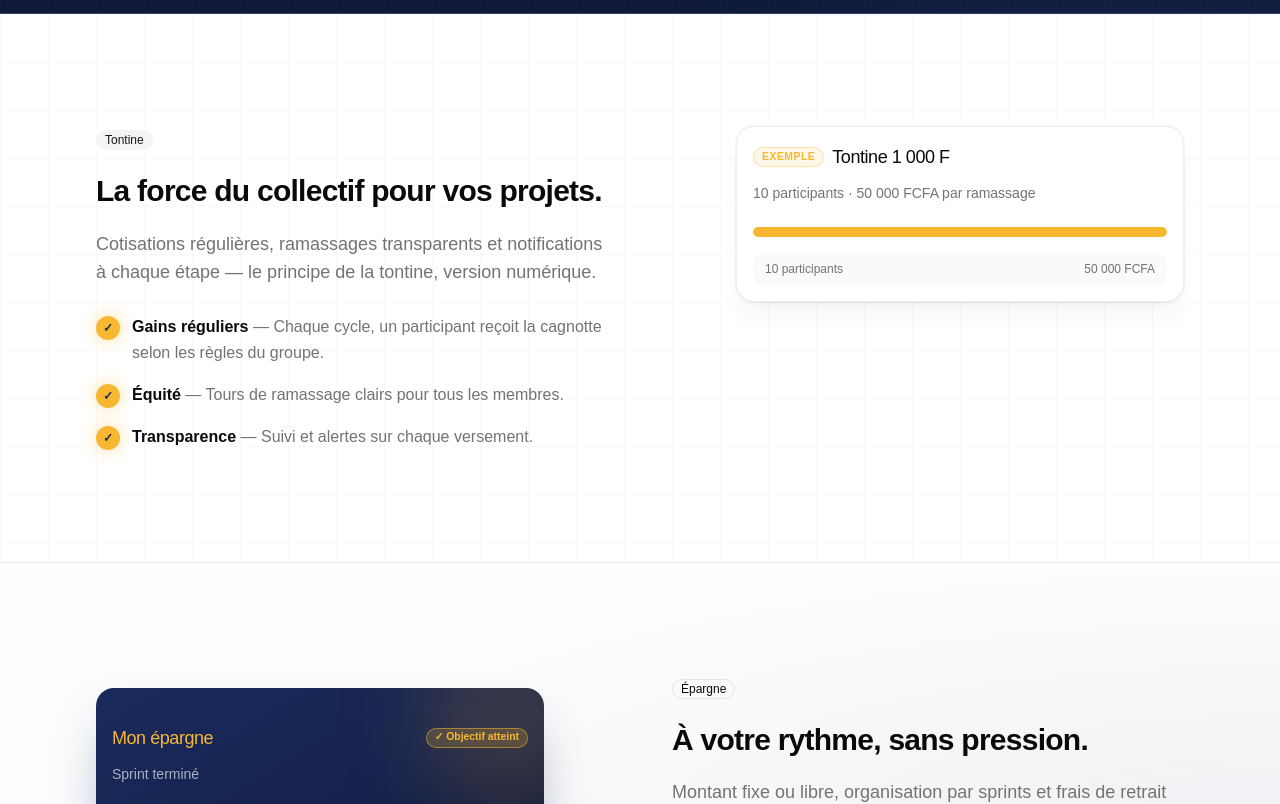
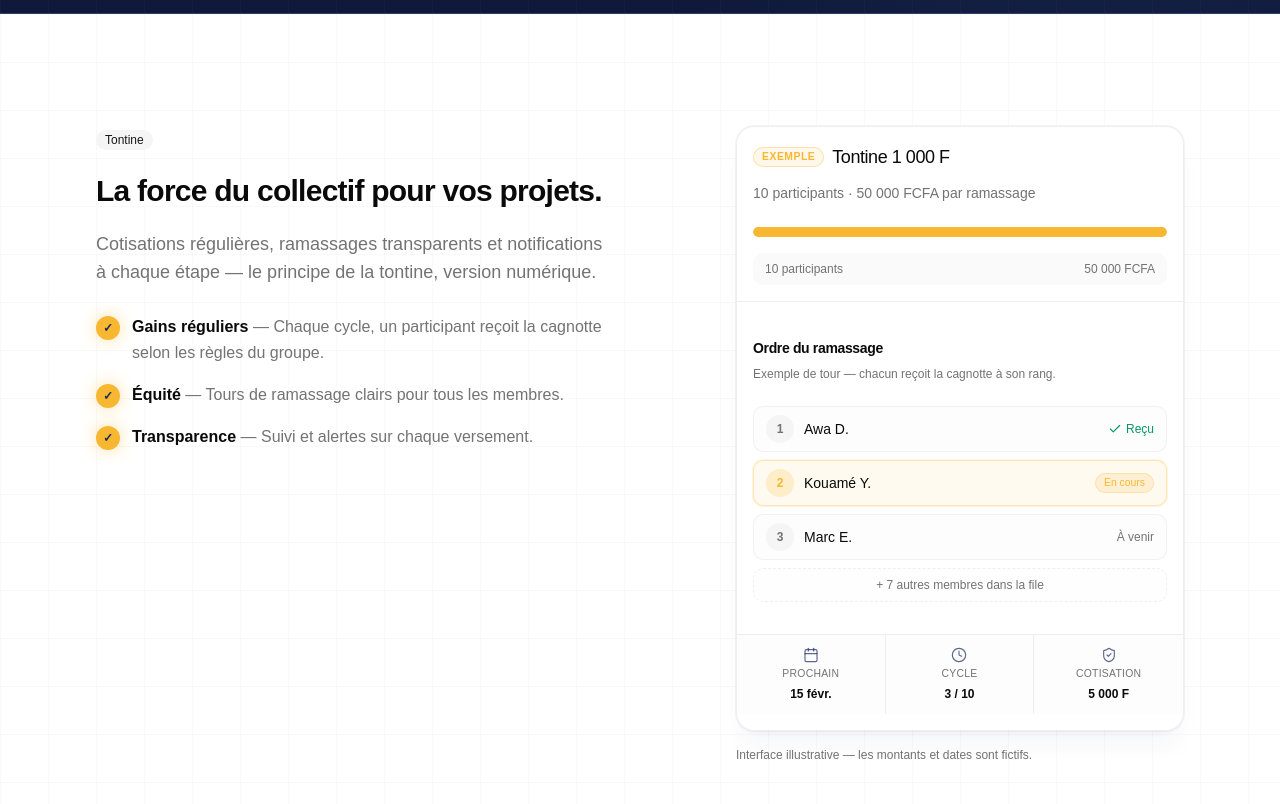
Before and after one commit to The-Ghost03/smartsaver-web-react, a React (Vite) app: page / in a window 1280 px wide. Shown: the part 880-1684 px from the top of the page. Built offline with nearby package versions, Linux system fonts and the light colour scheme.

Commit message:
feat: enhance Home component with new order display, additional icons, and improved layout for better user engagement

```diff
--- a/src/components/layout/BackToTop.jsx
+++ b/src/components/layout/BackToTop.jsx
@@ -44,7 +44,7 @@ export function BackToTop() {
             variant="default"
             size="icon"
             onClick={handleClick}
-            className="pointer-events-auto relative h-12 w-12 rounded-full border border-(--accent)/40 bg-primary p-0 text-accent shadow-[0_10px_36px_-12px_rgba(26,42,92,0.55),0_0_0_1px_rgba(247,183,49,0.12),0_0_28px_-12px_rgba(247,183,49,0.2)] transition-[transform,box-shadow,background-color,border-color,color] duration-300 hover:border-(--accent)/70 hover:bg-(--primary-light) hover:text-accent hover:shadow-[0_16px_44px_-14px_rgba(26,42,92,0.5),0_0_40px_-10px_rgba(247,183,49,0.35)] focus-visible:ring-2 focus-visible:ring-(--accent)/45 focus-visible:ring-offset-2 focus-visible:ring-offset-background"
+            className="pointer-events-auto relative h-12 w-12 rounded-full border border-(--accent)/40 bg-primary p-0 text-accent shadow-[0_10px_36px_-12px_rgba(26,42,92,0.55),0_0_0_1px_rgba(247,183,49,0.12),0_0_28px_-12px_rgba(247,183,49,0.2)] transition-[transform,box-shadow,background-color,border-color,color] duration-300 hover:border-(--accent)/70 hover:bg-(--primary-light) hover:text-accent hover:shadow-[0_16px_44px_-14px_rgba(26,42,92,0.5),0_0_40px_-10px_rgba(247,183,49,0.35)] focus-visible:ring-2 focus-visible:ring-(--accent)/45 focus-visible:ring-offset-2 focus-visible:ring-offset-background cursor-pointer"
             aria-label="Retour en haut de la page"
           >
             <span
--- a/src/pages/Home.jsx
+++ b/src/pages/Home.jsx
@@ -2,6 +2,9 @@ import { useState } from "react";
 import { motion } from "framer-motion";
 import {
   ArrowRight,
+  Calendar,
+  Check,
+  Clock,
   Download,
   Quote,
   ShieldCheck,
@@ -29,6 +32,7 @@ import {
   CardTitle,
 } from "@/components/ui/card";
 import { Progress } from "@/components/ui/progress";
+import { Separator } from "@/components/ui/separator";
 import {
   Carousel,
   CarouselContent,
@@ -381,7 +385,7 @@ export default function Home() {
           </motion.div>
 
           <motion.div
-            className="w-full max-w-md flex-1"
+            className="flex w-full max-w-md flex-1 flex-col gap-4"
             variants={scaleIn}
             initial="hidden"
             whileInView="visible"
@@ -422,7 +426,120 @@ export default function Home() {
                   <span className="tabular-nums">50&nbsp;000 FCFA</span>
                 </div>
               </CardContent>
+
+              <Separator className="bg-border/60" />
+
+              <CardHeader className="space-y-1 pb-2 pt-5">
+                <CardTitle className="font-heading text-sm font-semibold tracking-tight">
+                  Ordre du ramassage
+                </CardTitle>
+                <CardDescription className="text-xs">
+                  Exemple de tour — chacun reçoit la cagnotte à son rang.
+                </CardDescription>
+              </CardHeader>
+              <CardContent className="space-y-2 pt-0 pb-4">
+                <ul className="space-y-2" aria-label="Ordre fictif du tour">
+                  <li className="flex items-center justify-between gap-3 rounded-lg border border-border/50 bg-muted/25 px-3 py-2 text-sm">
+                    <span className="flex items-center gap-2.5 min-w-0">
+                      <span className="flex size-7 shrink-0 items-center justify-center rounded-full bg-muted text-xs font-semibold text-muted-foreground">
+                        1
+                      </span>
+                      <span className="truncate font-medium text-foreground">
+                        Awa D.
+                      </span>
+                    </span>
+                    <span className="flex shrink-0 items-center gap-1 text-xs font-medium text-emerald-600 dark:text-emerald-400">
+                      <Check className="size-3.5" aria-hidden />
+                      Reçu
+                    </span>
+                  </li>
+                  <li className="flex items-center justify-between gap-3 rounded-lg border border-(--accent)/30 bg-(--accent)/8 px-3 py-2 text-sm ring-1 ring-(--accent)/15">
+                    <span className="flex items-center gap-2.5 min-w-0">
+                      <span className="flex size-7 shrink-0 items-center justify-center rounded-full bg-(--accent)/20 text-xs font-semibold text-(--accent)">
+                        2
+                      </span>
+                      <span className="truncate font-medium text-foreground">
+                        Kouamé Y.
+                      </span>
+                    </span>
+                    <Badge
+                      variant="secondary"
+                      className="shrink-0 border-(--accent)/25 bg-(--accent)/15 text-[0.65rem] text-(--accent)"
+                    >
+                      En cours
+                    </Badge>
+                  </li>
+                  <li className="flex items-center justify-between gap-3 rounded-lg border border-border/50 bg-muted/25 px-3 py-2 text-sm">
+                    <span className="flex items-center gap-2.5 min-w-0">
+                      <span className="flex size-7 shrink-0 items-center justify-center rounded-full bg-muted text-xs font-semibold text-muted-foreground">
+                        3
+                      </span>
+                      <span className="truncate font-medium text-foreground">
+                        Marc E.
+                      </span>
+                    </span>
+                    <span className="shrink-0 text-xs text-muted-foreground">
+                      À venir
+                    </span>
+                  </li>
+                  <li className="flex items-center justify-center gap-2 rounded-lg border border-dashed border-border/60 bg-muted/15 px-3 py-2 text-xs text-muted-foreground">
+                    + 7 autres membres dans la file
+                  </li>
+                </ul>
+              </CardContent>
+
+              <div className="grid grid-cols-3 divide-x divide-border/60 border-t border-border/60 bg-muted/20">
+                <div className="flex flex-col items-center gap-1 px-2 py-3 text-center sm:px-3">
+                  <Calendar
+                    className="size-4 text-primary/70"
+                    strokeWidth={1.75}
+                    aria-hidden
+                  />
+                  <span className="text-[0.65rem] font-medium uppercase tracking-wide text-muted-foreground">
+                    Prochain
+                  </span>
+                  <span className="text-xs font-semibold tabular-nums text-foreground">
+                    15 févr.
+                  </span>
+                </div>
+                <div className="flex flex-col items-center gap-1 px-2 py-3 text-center sm:px-3">
+                  <Clock
+                    className="size-4 text-primary/70"
+                    strokeWidth={1.75}
+                    aria-hidden
+                  />
+                  <span className="text-[0.65rem] font-medium uppercase tracking-wide text-muted-foreground">
+                    Cycle
+                  </span>
+                  <span className="text-xs font-semibold tabular-nums text-foreground">
+                    3&nbsp;/&nbsp;10
+                  </span>
+                </div>
+                <div className="flex flex-col items-center gap-1 px-2 py-3 text-center sm:px-3">
+                  <ShieldCheck
+                    className="size-4 text-primary/70"
+                    strokeWidth={1.75}
+                    aria-hidden
+                  />
+                  <span className="text-[0.65rem] font-medium uppercase tracking-wide text-muted-foreground">
+                    Cotisation
+                  </span>
+                  <span className="text-xs font-semibold tabular-nums text-foreground">
+                    5&nbsp;000&nbsp;F
+                  </span>
+                </div>
+              </div>
             </Card>
+
+            <motion.p
+              variants={fadeUp}
+              initial="hidden"
+              whileInView="visible"
+              viewport={viewportOnce}
+              className="text-center text-xs text-muted-foreground lg:text-left"
+            >
+              Interface illustrative — les montants et dates sont fictifs.
+            </motion.p>
           </motion.div>
         </div>
       </section>
```
